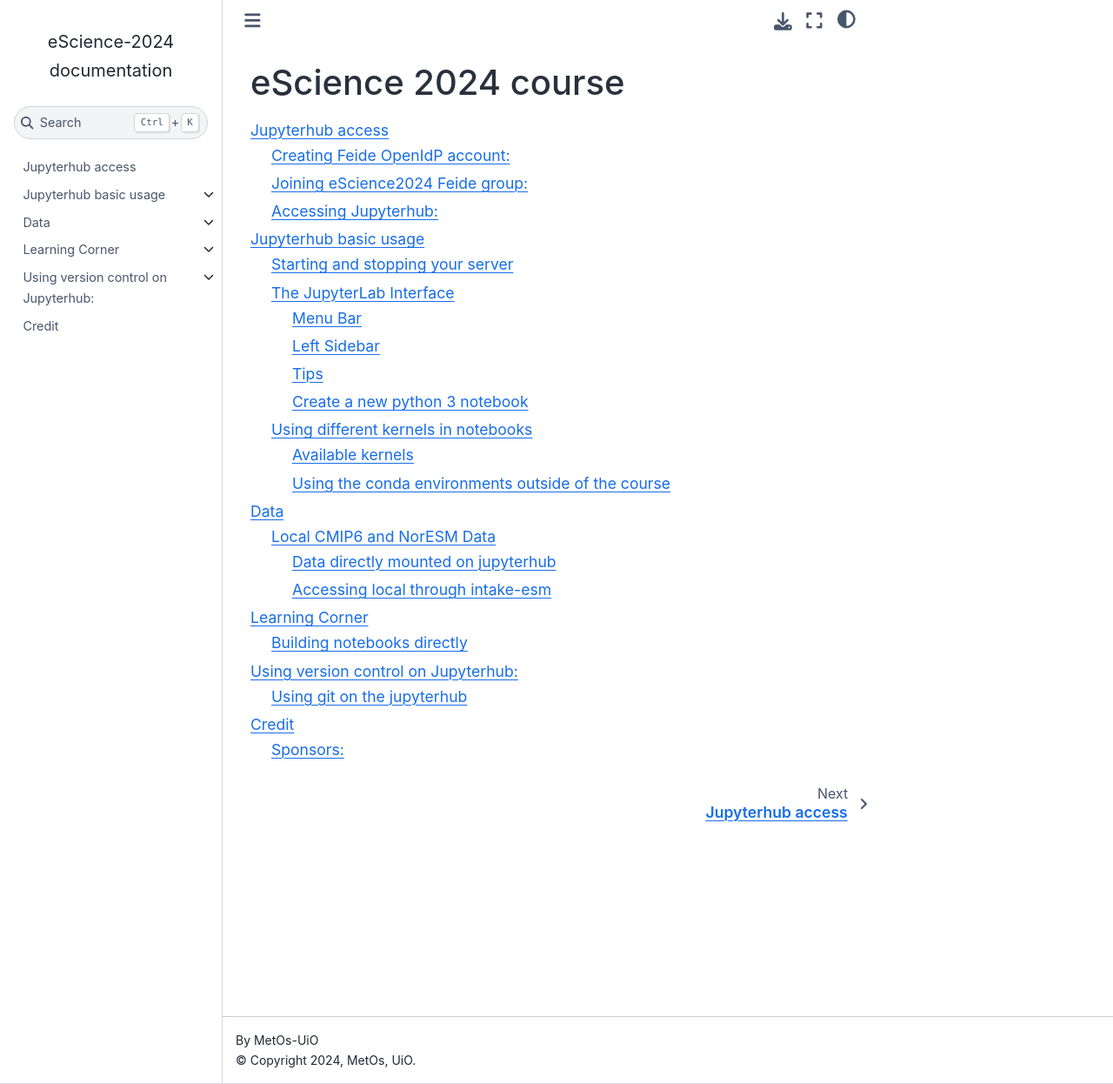
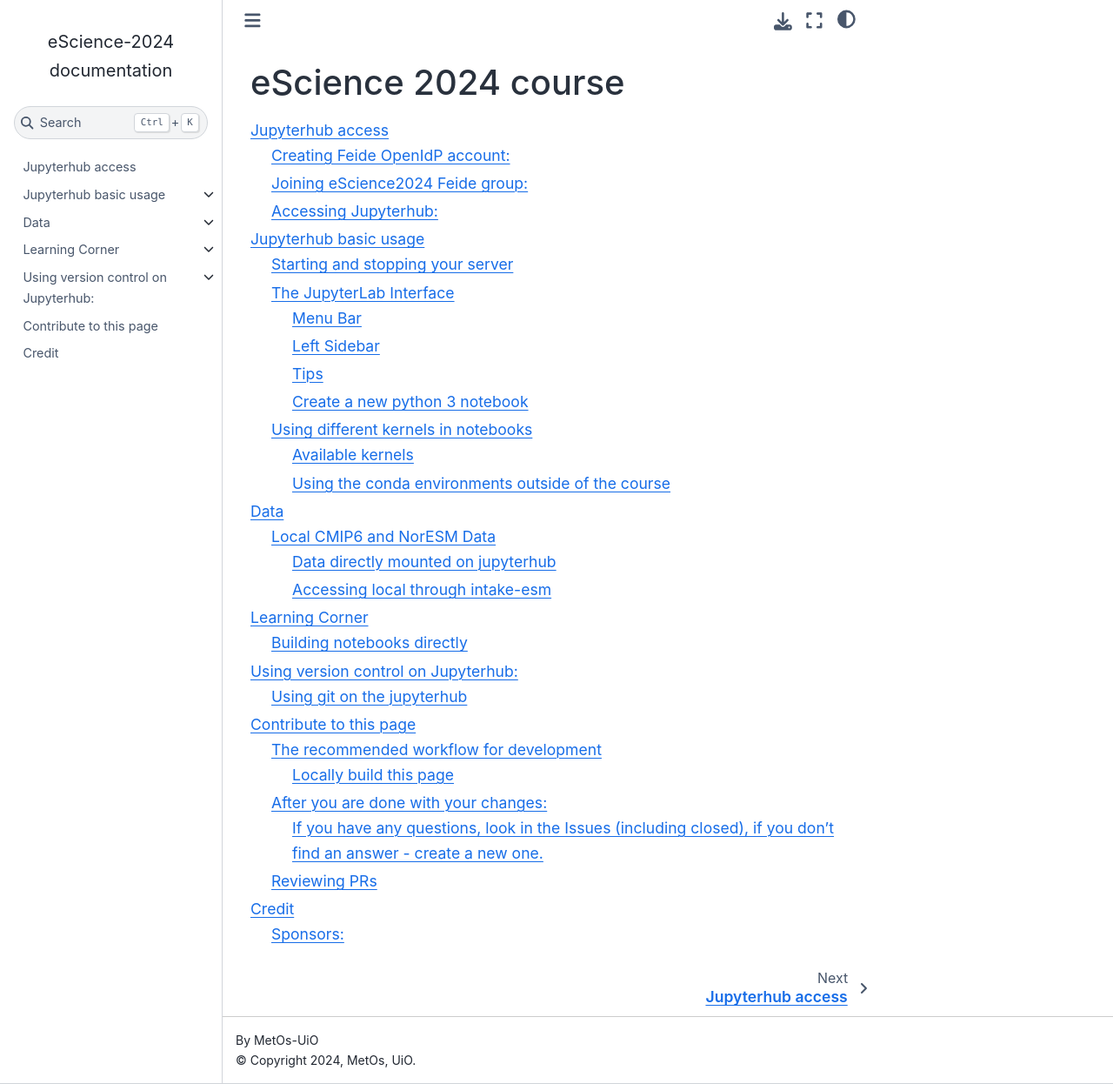
Before and after one commit to MetOs-UiO/eScience2024, a Sphinx documentation site: the page built from docs/index.rst, in a window 1280 px wide and 1246 px high. Shown: the whole window at 87% size. Built offline with Sphinx 7.4.7 and the Sphinx Book theme 1.1.4, drawn with Linux system fonts in a browser that asks for light colours; some of the changed lines change nothing that is shown.

Commit message:
move contribute from wiki to the page

````diff
--- /dev/null
+++ b/docs/contrib.md
@@ -0,0 +1,41 @@
+# Contribute to this page
+
+
+
+## The recommended workflow for development
+1. Fork the repository to your Github account and fetch upstream to receive the newest commits.
+2. Alternatively, you should just clone this repo if you are part of the **eScience2024** team, this way the branches you create will get
+3. Perform the development in a newly-created branch (other than `master`) in your repository.
+4. Note that since we are using `myst-parser` both `.rst` and `.md` can be used.
+5. Build the page in the command line to test the introduced modifications by following the instructions below.
+
+### Locally build this page
+Before filling a pull-request you should check that the changes introduced by you still make the site build. Therefore, you should always [build and test locally](https://coderefinery.github.io/sphinx-lesson/contributing-to-a-lesson/#build-and-test-locally) before you ask for a pull request.
+
+To automatically update the documentation locally during development:
+```
+$[~/PROJECT_ROOT] sphinx-autobuild docs/ _build
+```
+Using venv or conda is highly recommended. Also, when you are pulling from `master`, please don't forget to update your environment with `pip install -r requirements.txt` since those might have been changed since you last built the page locally.
+
+## After you are done with your changes:
+
+1. Merge or rebase on `upstream/master` (`master` if  you work within this repo) and resolve conflicts.
+2. Check with `sphinx-autobuild` to see if the page builds and looks as intended.
+3. Create a pull request to the `master` branch. Give a short description of what you have added.
+
+The static webpage is hosted on Github and automatically built by pushing changes to the `master` branch. The built webpage is displayed when selecting the `gh-pages` branch. This process is automatic. A guide to the principles can be found [here](https://pythonrepo.com/repo/executablebooks-sphinx-autobuild-python-documentation).
+
+### If you have any questions, look in the Issues (including closed), if you don't find an answer - create a new one.
+
+- [Credit and license](https://metos-uio.github.io/sphinx-docs-example/license/)
+
+
+## Reviewing PRs
+1. Checkout branch that is getting pulled.
+2. Build locally.
+3. Add commits locally to fix things.
+4. Add comments  in the pull request.
+5. Merge the PR (if you have rights and are happy with the changes).
+
+The web-page will get updated in a few minutes through github actions.
--- a/docs/index.rst
+++ b/docs/index.rst
@@ -9,4 +9,5 @@ eScience 2024 course
    data/index
    learning/index
    git_integration/index
+   contrib
    license
````
